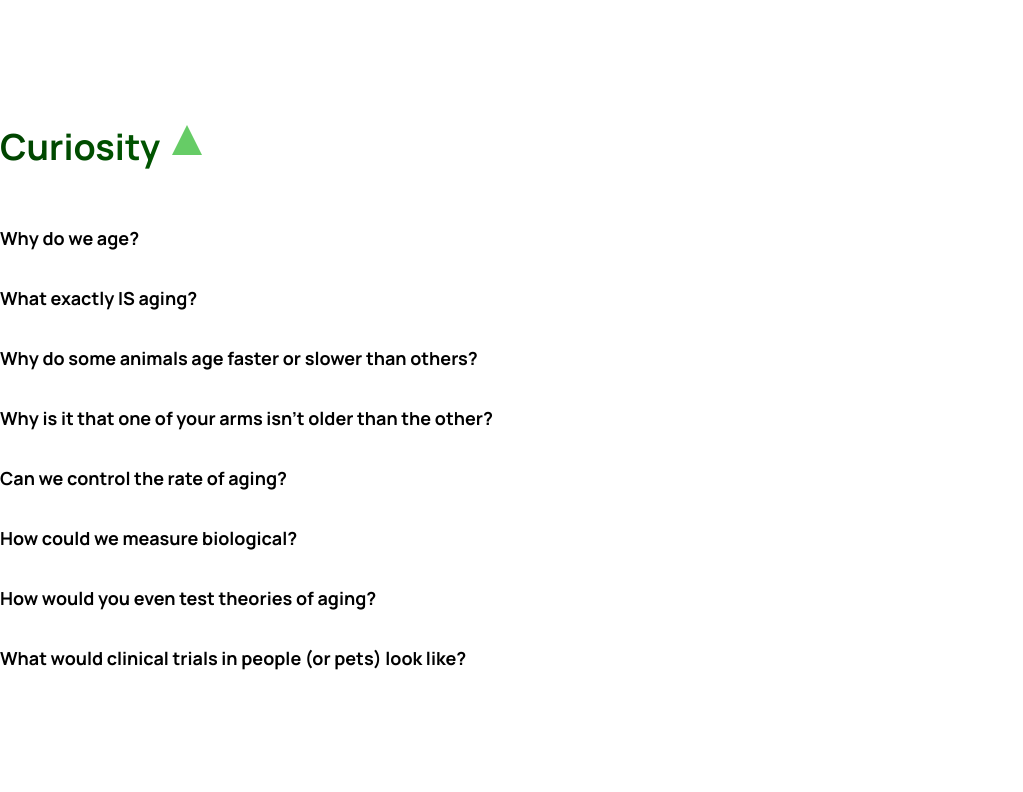
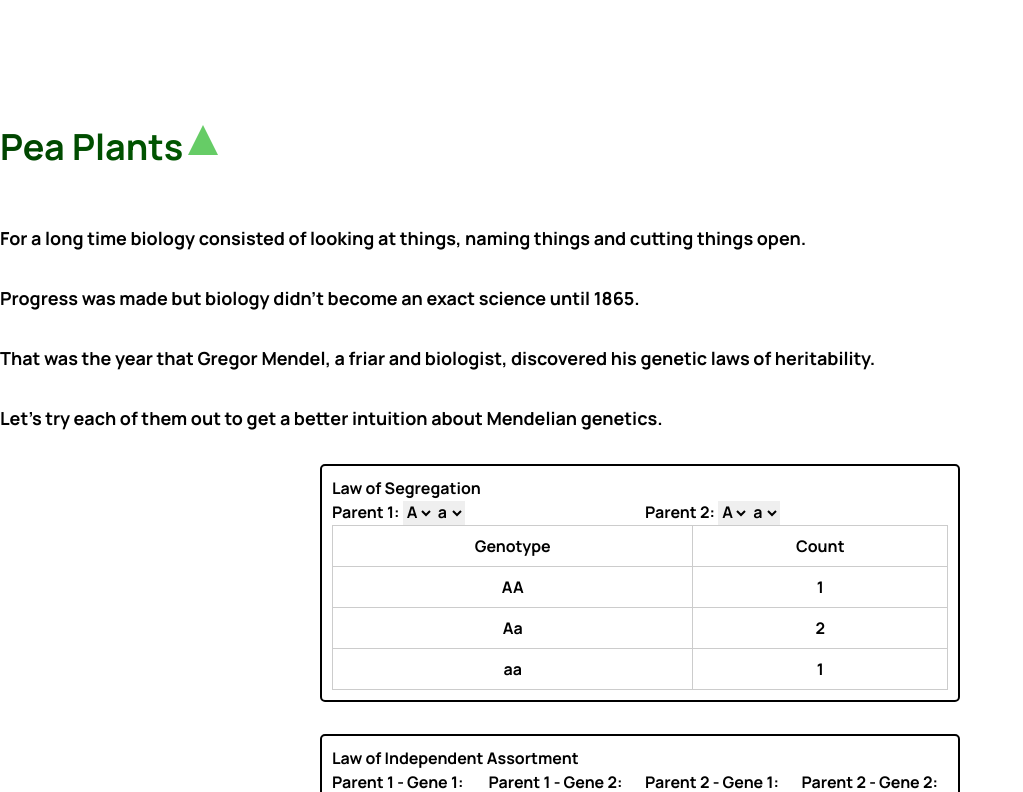
Before and after one commit to jrin771/biofaq, a Next.js app: page / in a window 1280 px wide. Shown: the part 1480-2272 px from the top of the page, without its empty margins (0-1023 px from the left). Built offline with nearby package versions, Linux system fonts and the light colour scheme.

Commit message:
Update page.tsx

```diff
--- a/app/page.tsx
+++ b/app/page.tsx
@@ -53,12 +53,6 @@ export default function Home() {
 
 <button className={`${captionClass} ${isMobile ? 'w-8 h-8' : 'w-10 h-10'}`} onClick={() => handleScroll("table-of-contents")}><svg height={isMobile ? "32" : "40"} width={isMobile ? "32" : "40"} viewBox="0 0 40 40"><polygon points="20,5 35,35 5,35" fill="#66CC66" /></svg></button>
 
-
-
-
-
-
-
   return(
     <main className="overflow-hidden">
       <div className={divClass}>
@@ -69,24 +63,9 @@ export default function Home() {
         <h1 className={h1Class}>Table of Contents</h1>
         < TableOfContents />
       </div>
-      <div className={divClass}>
-        <h1 id="curiosity-section" className={h1Class}>Curiosity <button className={`${captionClass} ${isMobile ? 'w-8 h-8' : 'w-10 h-10'}`} onClick={() => handleScroll("table-of-contents")}><svg height={isMobile ? "32" : "40"} width={isMobile ? "32" : "40"} viewBox="0 0 40 40"><polygon points="20,5 35,35 5,35" fill="#66CC66" /></svg></button></h1>
-        <p className={plaintextClass}> Why do we age? </p>
-        <p className={plaintextClass}> What exactly IS aging? </p>
-        <p className={plaintextClass}> Why do some animals age faster or slower than others? </p>
-        <p className={plaintextClass}> Why is it that one of your arms isn't older than the other? </p>
-        <p className={plaintextClass}> Can we control the rate of aging? </p>
-        <p className={plaintextClass}> How could we measure biological? </p>
-        <p className={plaintextClass}> How would you even test theories of aging? </p>
-        <p className={plaintextClass}> What would clinical trials in people (or pets) look like? </p>
-      </div>
 
       <div className={divClass}>
-        <p className={h1NormieClass}> It all starts with pea plants. </p>
-      </div>
-
-      <div className={divClass}>
-        <h1 id="molecular-biology-foundations-section" className={h1Class}>Molecular Biology Foundations <button className={`${captionClass} ${isMobile ? 'w-8 h-8' : 'w-10 h-10'}`} onClick={() => handleScroll("table-of-contents")}><svg height={isMobile ? "32" : "40"} width={isMobile ? "32" : "40"} viewBox="0 0 40 40"><polygon points="20,5 35,35 5,35" fill="#66CC66" /></svg></button></h1>
+        <h1 id="pea-plants-section" className={h1Class}>Pea Plants<button className={`${captionClass} ${isMobile ? 'w-8 h-8' : 'w-10 h-10'}`} onClick={() => handleScroll("table-of-contents")}><svg height={isMobile ? "32" : "40"} width={isMobile ? "32" : "40"} viewBox="0 0 40 40"><polygon points="20,5 35,35 5,35" fill="#66CC66" /></svg></button></h1>
         <p className={plaintextClass}> For a long time biology consisted of looking at things, naming things and cutting things open. </p>
         <p className={plaintextClass}> Progress was made but biology didn't become an exact science until 1865. </p>
         <p className={plaintextClass}> That was the year that Gregor Mendel, a friar and biologist, discovered his genetic laws of heritability. </p>
```
